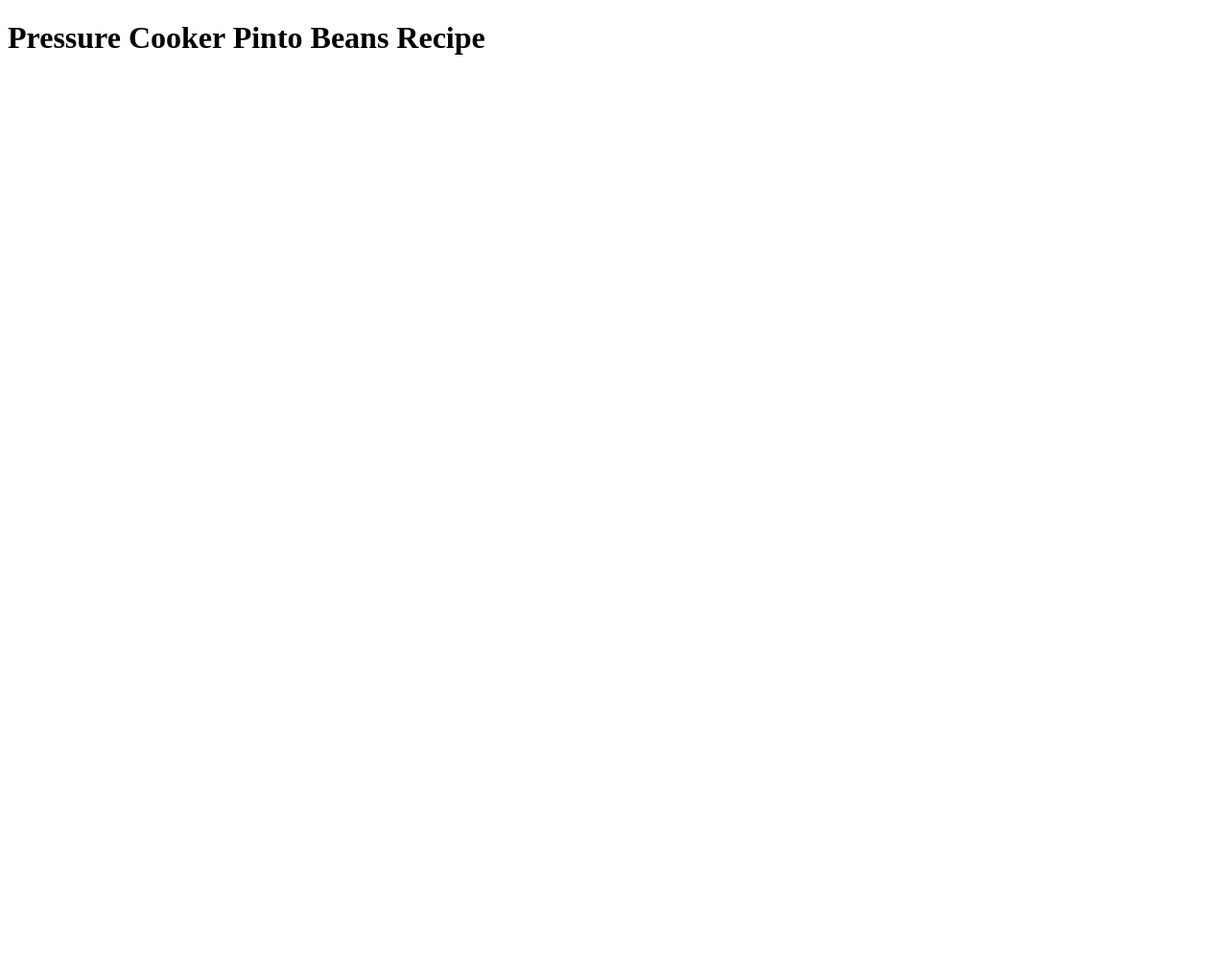
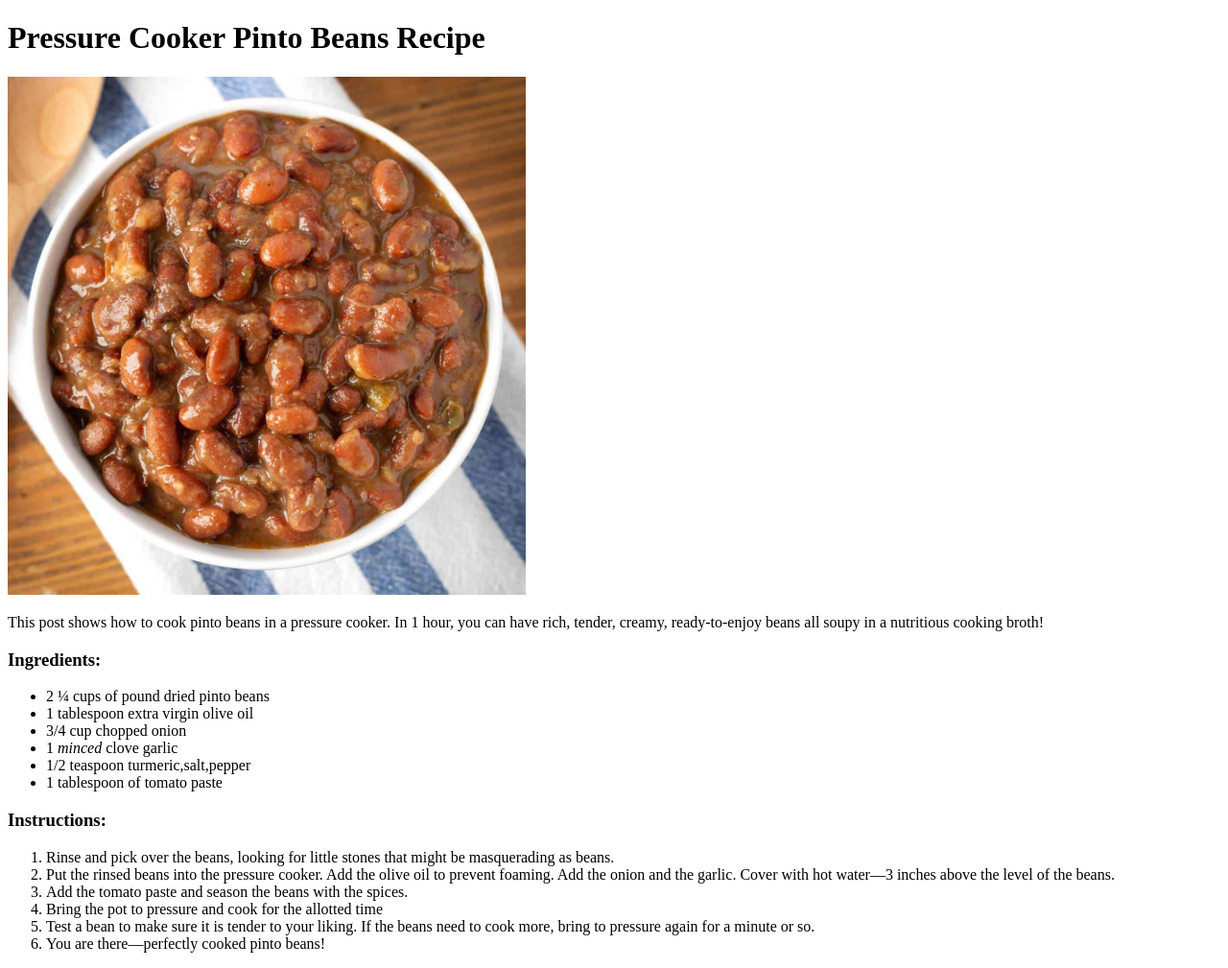
Before and after one commit to Yuuxilus/odin-recipes, a plain HTML site: page recipes/pinto-beans.html in a window 1280 px wide. Shown: the whole page at 96% size. Before the commit the page ends 800 px from the top, so only its background shows below. Drawn offline with Linux system fonts and the light colour scheme.

Commit message:
Complete the first recipe page

```diff
--- a/recipes/pinto-beans.html
+++ b/recipes/pinto-beans.html
@@ -6,5 +6,25 @@
     </head>
     <body>
         <h1>Pressure Cooker Pinto Beans Recipe</h1>
+        <img src="../images/pintobeans.jpg" alt="Cooked Beans" width="540">
+        <p>This post shows how to cook pinto beans in a pressure cooker. In 1 hour, you can have rich, tender, creamy, ready-to-enjoy beans all soupy in a nutritious cooking broth!</p>
+        <h3>Ingredients:</h3>
+        <ul>
+            <li>2 ¼ cups of pound dried pinto beans</li>
+            <li>1 tablespoon extra virgin olive oil</li>
+            <li>3/4 cup chopped onion</li>
+            <li>1 <em>minced</em>  clove garlic</li>
+            <li>1/2 teaspoon turmeric,salt,pepper</li>
+            <li>1 tablespoon of tomato paste</li>
+        </ul>
+        <h3>Instructions:</h3>
+        <ol>
+            <li>Rinse and pick over the beans, looking for little stones that might be masquerading as beans.</li>
+            <li>Put the rinsed beans into the pressure cooker. Add the olive oil to prevent foaming. Add the onion and the garlic. Cover with hot water—3 inches above the level of the beans.</li>
+            <li>Add the tomato paste and season the beans with the spices.</li>
+            <li>Bring the pot to pressure and cook for the allotted time</li>
+            <li>Test a bean to make sure it is tender to your liking. If the beans need to cook more, bring to pressure again for a minute or so.</li>
+            <li>You are there—perfectly cooked pinto beans!</li>
+        </ol>
     </body>
 </html>
```
Also changed, not shown: images/pintobeans.jpg (added).
